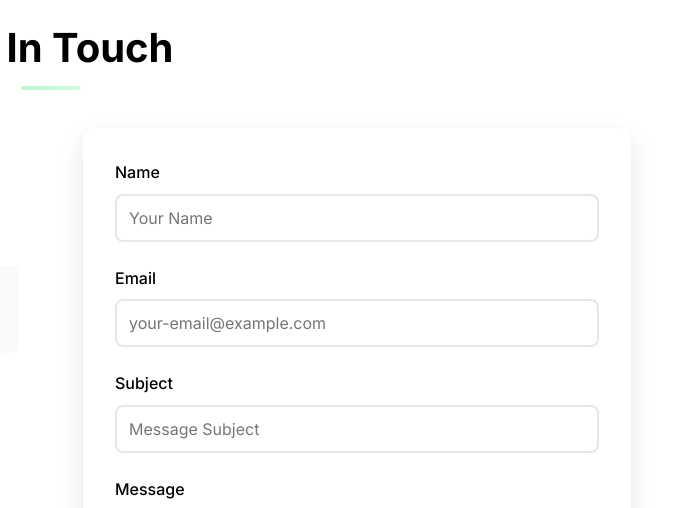
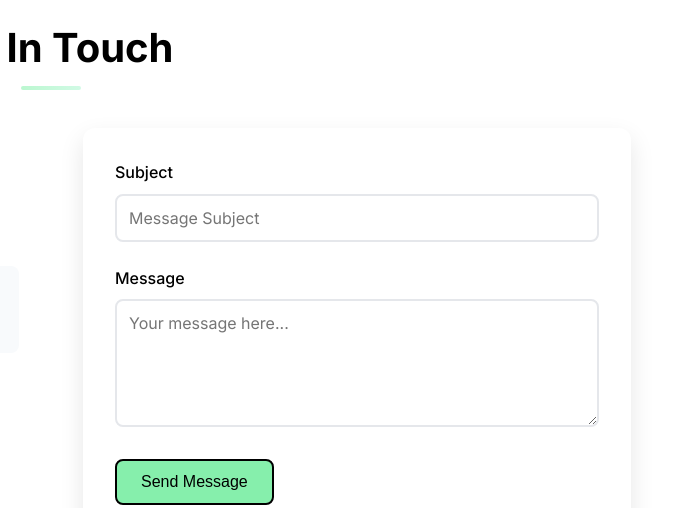
Before and after one commit to DimchoMladenov/my-portfolio, a plain HTML site: page index.html in a window 1280 px wide. Shown: the part 5640-6148 px from the top of the page, 589-1280 px from the left. Drawn offline with Linux system fonts and the light colour scheme.

Commit message:
Update index.html

```diff
--- a/index.html
+++ b/index.html
@@ -370,17 +370,7 @@
                     </div>
                 </div>
 
-                <form class="contact-form" action="mailto:dimcho.mladenov@gmail.com" method="GET" id="contactForm">
-                    <div class="form-group">
-                        <label for="name">Name</label>
-                        <input type="text" id="name" name="subject" placeholder="Your Name" required>
-                    </div>
-
-                    <div class="form-group">
-                        <label for="email">Email</label>
-                        <input type="email" id="email" name="email" placeholder="your-email@example.com" required>
-                    </div>
-
+                <form class="contact-form" action="https://formspree.io/f/xpzgwqjq" method="POST" id="contactForm">
                     <div class="form-group">
                         <label for="subject">Subject</label>
                         <input type="text" id="subject" name="subject" placeholder="Message Subject" required>
@@ -388,7 +378,7 @@
 
                     <div class="form-group">
                         <label for="message">Message</label>
-                        <textarea id="message" name="body" rows="5" placeholder="Your message here..." required></textarea>
+                        <textarea id="message" name="message" rows="5" placeholder="Your message here..." required></textarea>
                     </div>
 
                     <button type="submit" class="btn btn-primary">Send Message</button>
```
